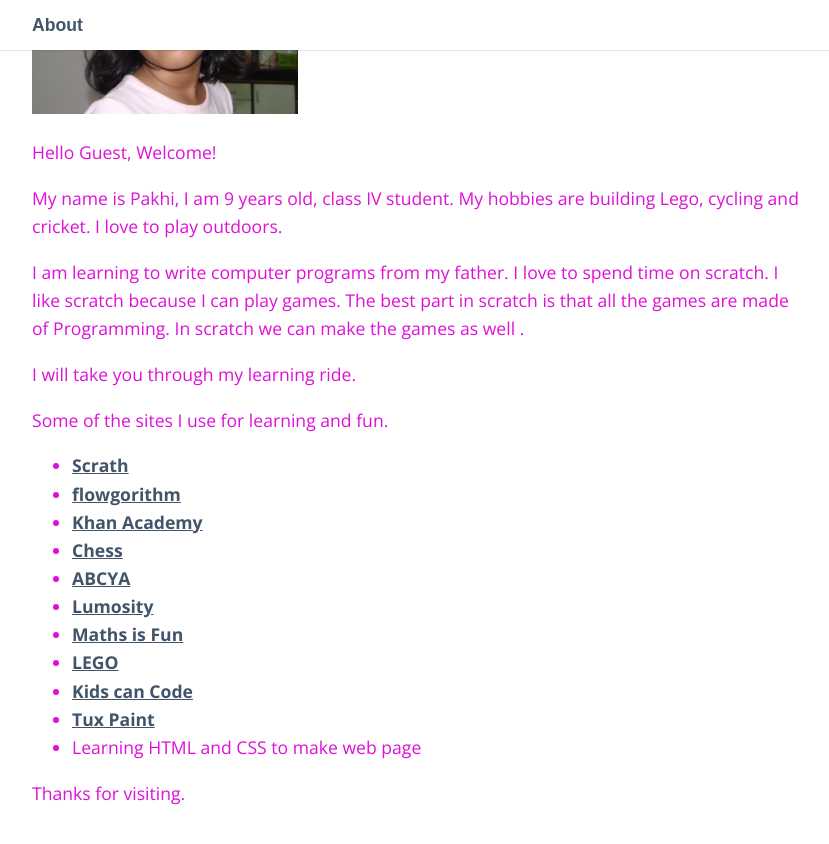
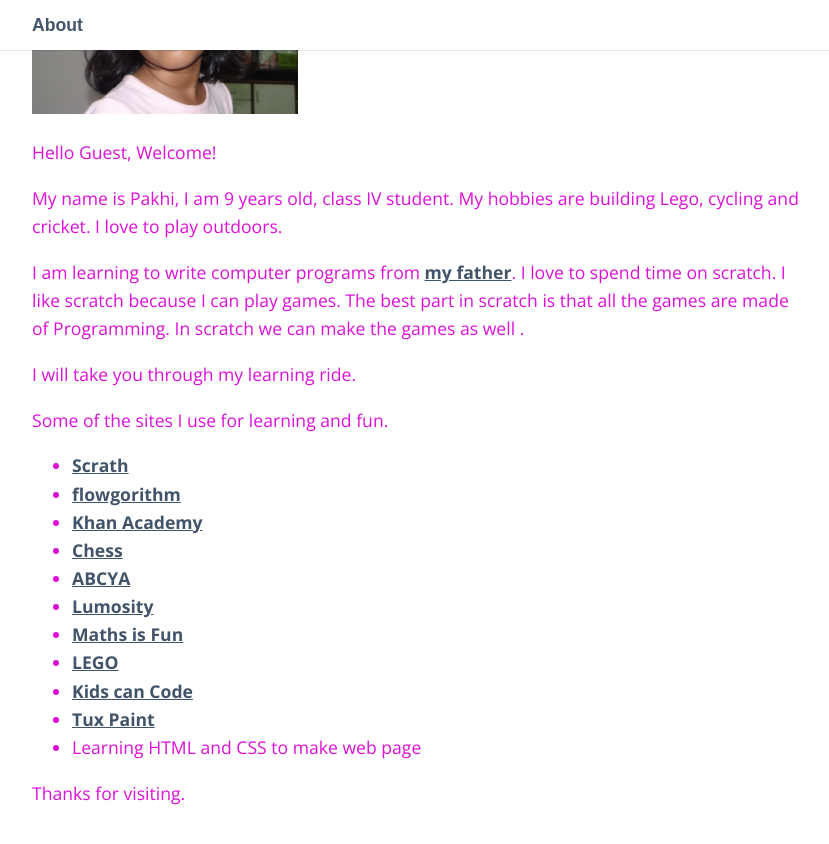
Before and after one commit to ppant/pakhipant, a Jekyll site: the page built from pages/about.md, in a window 1280 px wide and 900 px high, scrolled down 304 px. Shown: the top 844 px of the window, without its empty margins (223-1052 px from the left). Built offline with Jekyll 4.4.1, drawn with Linux system fonts in a browser that asks for light colours; some web fonts are replaced; part of the change alters nothing that is shown.

```diff
--- a/pages/about.md
+++ b/pages/about.md
@@ -10,7 +10,7 @@ Hello Guest, Welcome!
 
 My name is Pakhi, I am 9 years old, class IV student. My hobbies are building Lego, cycling and cricket. I love to play outdoors.
 
-I am learning to write computer programs from my father. I love to spend time on scratch. I like scratch because I can play games. The best part in scratch is that all the games are made of Programming. In scratch we can make the games as well .
+I am learning to write computer programs from [my father](https://pradeeppant.com/). I love to spend time on scratch. I like scratch because I can play games. The best part in scratch is that all the games are made of Programming. In scratch we can make the games as well .
 
 I will take you through my learning ride.
 
```
